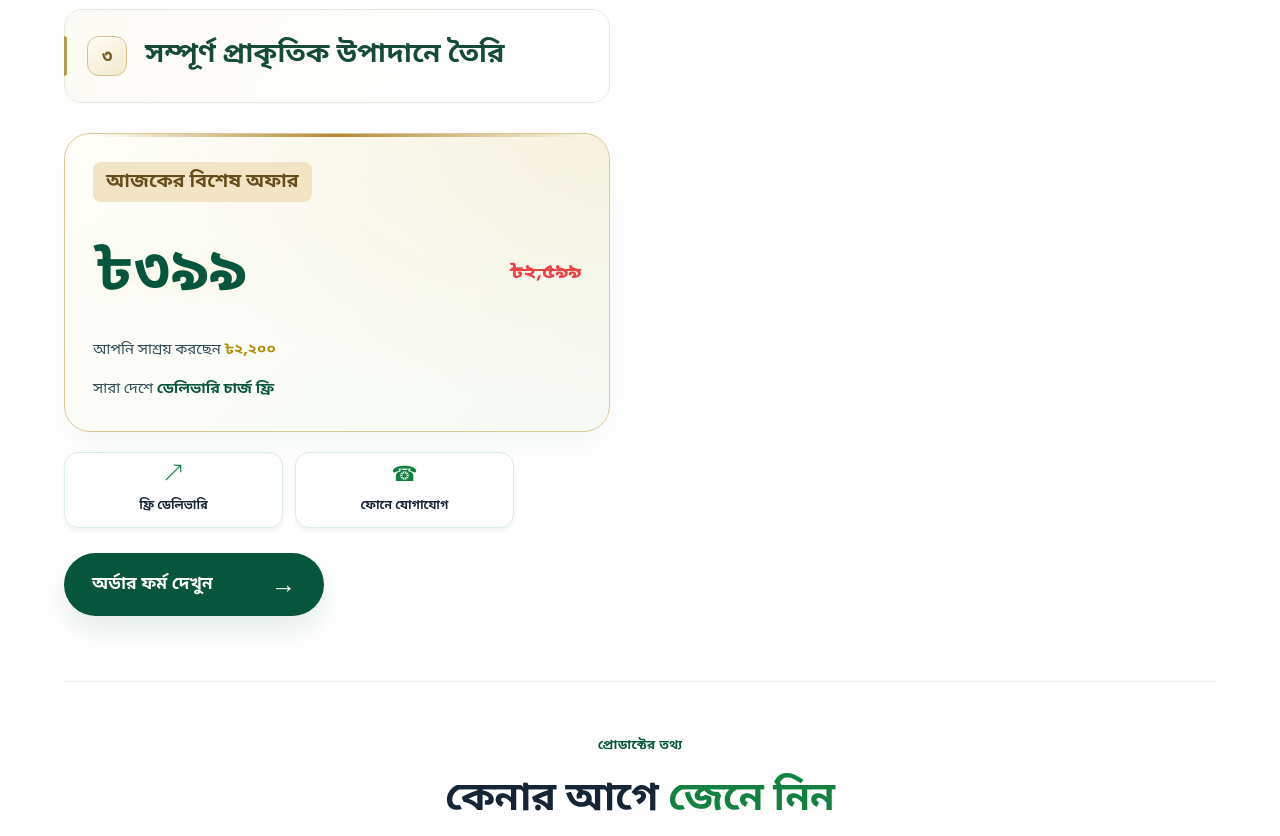
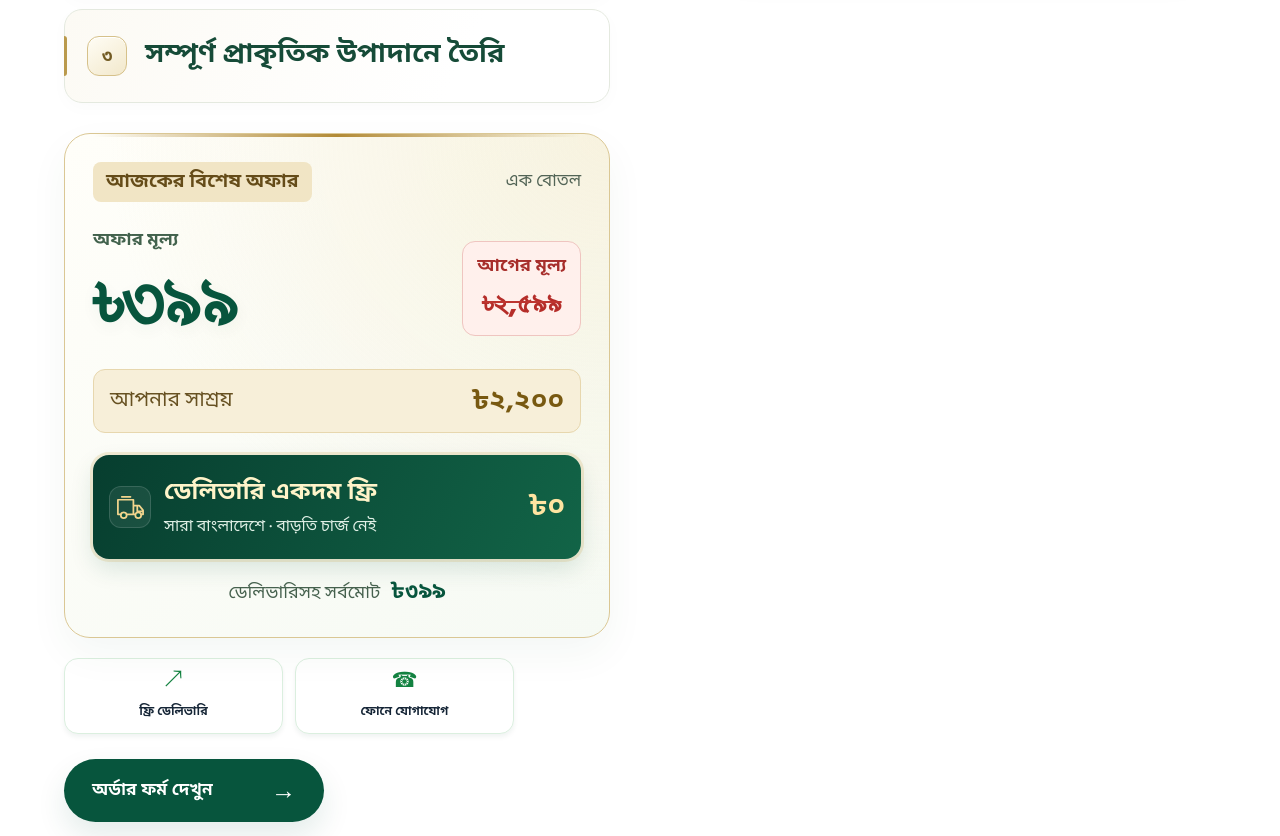
Before and after one commit to mahinbro696-rgb/ghorepawa-website, a website: page public/index.html in a window 1280 px wide. Shown: the part 1020-1856 px from the top of the page. Drawn offline with Linux system fonts and the light colour scheme.

Commit message:
Clarify offer price, savings and free delivery in hero card

```diff
--- a/public/index.html
+++ b/public/index.html
@@ -27,7 +27,13 @@
           <img src="assets/hero-couple-product.webp" alt="ব্যবহারকারীর দেওয়া দম্পতির ছবি" width="1536" height="1024" fetchpriority="high" decoding="async">
         </figure>
         <ul class="hero-highlight-points" aria-label="প্রোডাক্টের মূল পয়েন্ট"><li>সহবাসের সময় বৃদ্ধি করবে</li><li>সেবনের ৫ মিনিটের মধ্যেই কার্যকারিতা দেখতে পারবেন</li><li>সম্পূর্ণ প্রাকৃতিক উপাদানে তৈরি</li></ul>
-        <div class="hero-offer-card"><span class="hero-offer-title">আজকের বিশেষ অফার</span><div class="hero-offer-price"><strong>৳৩৯৯</strong><del>৳২,৫৯৯</del></div><p>আপনি সাশ্রয় করছেন <b>৳২,২০০</b></p><p>সারা দেশে <b>ডেলিভারি চার্জ ফ্রি</b></p></div>
+        <div class="hero-offer-card" aria-label="বিশেষ অফার: এক বোতল ৩৯৯ টাকা, ডেলিভারি ফ্রি">
+          <div class="hero-offer-top"><span class="hero-offer-title">আজকের বিশেষ অফার</span><span class="hero-offer-unit">এক বোতল</span></div>
+          <div class="hero-offer-price"><div class="hero-price-current"><span>অফার মূল্য</span><strong>৳৩৯৯</strong></div><div class="hero-price-previous"><span>আগের মূল্য</span><del>৳২,৫৯৯</del></div></div>
+          <p class="hero-offer-saving">আপনার সাশ্রয় <b>৳২,২০০</b></p>
+          <div class="hero-free-delivery"><span class="hero-delivery-icon" aria-hidden="true"><svg viewBox="0 0 32 32" fill="none" stroke="currentColor" stroke-width="1.8" stroke-linecap="round" stroke-linejoin="round"><path d="M3 8h16v15H3zM19 14h6l4 5v4H19M23 14v6h6M7 5h9"/><circle cx="9" cy="24" r="3" fill="#0b513c"/><circle cx="24" cy="24" r="3" fill="#0b513c"/></svg></span><div><strong>ডেলিভারি একদম ফ্রি</strong><span>সারা বাংলাদেশে · বাড়তি চার্জ নেই</span></div><span class="hero-delivery-zero">৳০</span></div>
+          <p class="hero-offer-total">ডেলিভারিসহ সর্বমোট <b>৳৩৯৯</b></p>
+        </div>
         <div class="reference-features"><div><span aria-hidden="true">↗</span><strong>ফ্রি ডেলিভারি</strong></div><div><span aria-hidden="true">☎</span><strong>ফোনে যোগাযোগ</strong></div></div>
         <a class="button reference-cta" href="#order">অর্ডার ফর্ম দেখুন <span>→</span></a>
       </div>
```
